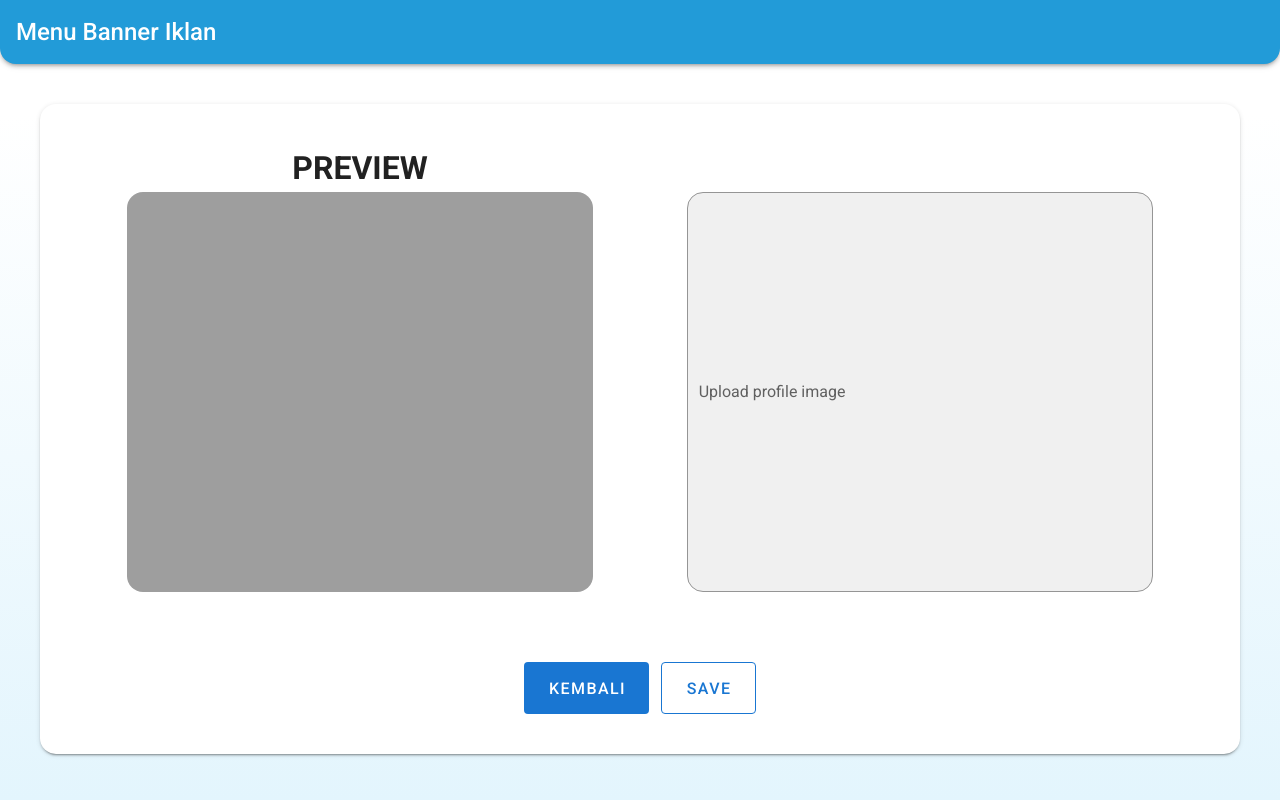
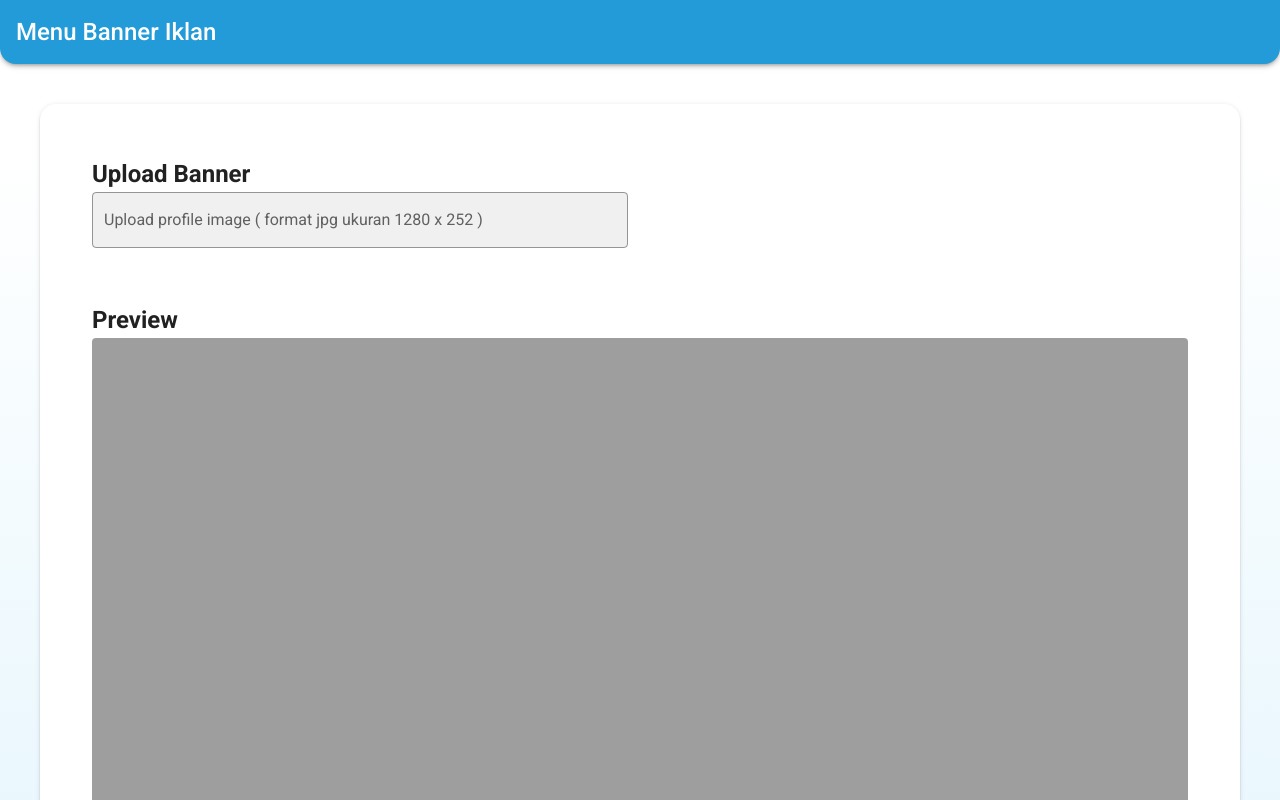
Before and after one commit to VaccineCaps/Front-End, a Vue app: page /menubanner-iklan in a window 1280 px wide. Shown: the top 800 px of the page. Built offline with nearby package versions, Linux system fonts and the light colour scheme.

Commit message:
Merubah tampilan halaman Menu Banner iklan, perbaikan pada halaman crud dan berita artikel

```diff
--- a/src/views/CrudMediaArtikel.vue
+++ b/src/views/CrudMediaArtikel.vue
@@ -90,7 +90,7 @@ export default {
 
       headersBerita: [
         { text: "No", value: "no", width: 100 },
-        { text: "Judul", value: "banner" },
+        { text: "Judul", value: "judul" },
         { text: "Keterangan", value: "keterangan", width: 750 },
         { text: "Action", value: "action", sortable: false },
       ],
@@ -107,20 +107,20 @@ export default {
         },
         {
           no: "3",
-          keterangan: "Iklan 2",
+          keterangan: "Iklan 3",
         },
       ],
 
       dessertsBerita: [
         {
           no: "1",
-          Judul: "Bagaimana cara kerja vaksin?",
+          judul: "Bagaimana cara kerja vaksin?",
           keterangan:
             "begitu tubuh memproduksi antibodi dalam respons utamanya terhadap suatu antigen, tubuh juga...",
         },
         {
           no: "2",
-          Judul: "Tentang vaksin Sinovac",
+          judul: "Tentang vaksin Sinovac",
           keterangan:
             "Vaksin Sinovac adlaah vaksin untuk mencgah infeksi virus SARS-Cov-2 atau COVID-19. Vaksin Sinovac dikenal juga dengan nama CoronaVacine...",
         },
--- a/src/views/MenuBannerIklan.vue
+++ b/src/views/MenuBannerIklan.vue
@@ -5,27 +5,14 @@
     </v-app-bar>
 
     <v-card class="rounded-xl pa-10 ma-10">
-      <v-layout wrap justify-space-around>
-        <v-flex xs12 md5>
-          <h1 class="text-center">PREVIEW</h1>
-          <v-img
-            :src="url"
-            height="400"
-            contain
-            class="rounded-xl grey"
-          ></v-img>
-        </v-flex>
 
-        <v-flex xs12 md5>
-          <h1><br /></h1>
-          <!-- <v-icon large color="black"> mdi-upload </v-icon> -->
+      <v-col xs="12" md="6">
+        <h2>Upload Banner</h2>
           <v-file-input
-            class="rounded-xl"
-            height="400"
             v-model="image"
             accept=".png, .jpeg, .jpg"
             hint="File extentions (.png, .jpg, .jpeg) File Size limits (max: 10mb)"
-            placeholder="Upload profile image"
+            placeholder="Upload profile image ( format jpg ukuran 1280 x 252 )"
             prepend-icon=""
             outlined
             filled
@@ -34,13 +21,23 @@
             @change="Preview_image"
           >
           </v-file-input>
-        </v-flex>
-      </v-layout>
+      </v-col>
+
+      <v-col>
+        <h2>Preview</h2>
+          <v-img
+            :src="url"
+            height="500"
+            contain
+            class="rounded grey"
+          ></v-img>
+      </v-col>
 
       <v-layout justify-center class="mt-10">
         <v-btn depressed color="primary" x-large class="mr-3">Kembali</v-btn>
         <v-btn outlined depressed color="primary" x-large @click="submit">Save</v-btn>
       </v-layout>
+
     </v-card>
   </v-main>
 </template>
--- a/src/views/MenuBeritaArtikel.vue
+++ b/src/views/MenuBeritaArtikel.vue
@@ -10,7 +10,7 @@
           <h2>Judul Artikel</h2>
 
           <v-text-field
-          v-model="judulArtikel"
+            v-model="judulArtikel"
             outlined
             label="Masukkan Judul Artikel"
             :rules="JudulRules"
@@ -23,22 +23,23 @@
         <v-col>
           <h2>Isi Artikel</h2>
           <v-textarea
-          v-model="isiArtikel"
+            v-model="isiArtikel"
             outlined
             name="input-7-4"
             label="Ketik Berita Disini"
             :rules="ArtikelRules"
-            height="450"
+            height="500"
             counter
-            maxlength="1000"
+            maxlength="3000"
           ></v-textarea>
         </v-col>
 
         <v-layout justify-center>
           <v-btn depressed color="primary" x-large class="mr-3">Kembali</v-btn>
 
-          <v-btn outlined depressed color="primary" x-large
-          @click="submit">Save</v-btn>
+          <v-btn outlined depressed color="primary" x-large @click="submit"
+            >Save</v-btn
+          >
         </v-layout>
       </div>
     </v-card>
@@ -49,21 +50,21 @@
 export default {
   data() {
     return {
-      judulArtikel: '',
-      isiArtikel: '',
+      judulArtikel: "",
+      isiArtikel: "",
 
       JudulRules: [(v) => v.length <= 49 || "Maksimal 50 Karakter"],
-      ArtikelRules: [(v) => v.length <= 999 || "Maksimal 1000 Karakter"],
+      ArtikelRules: [(v) => v.length <= 2999 || "Maksimal 3000 Karakter"],
     };
   },
 
   methods: {
     submit() {
-      console.log(this.judulArtikel, this.isiArtikel)
-      this.judulArtikel = '';
-      this.isiArtikel = '';
+      console.log(this.judulArtikel, this.isiArtikel);
+      this.judulArtikel = "";
+      this.isiArtikel = "";
     },
-  }
+  },
 };
 </script>
 
```
